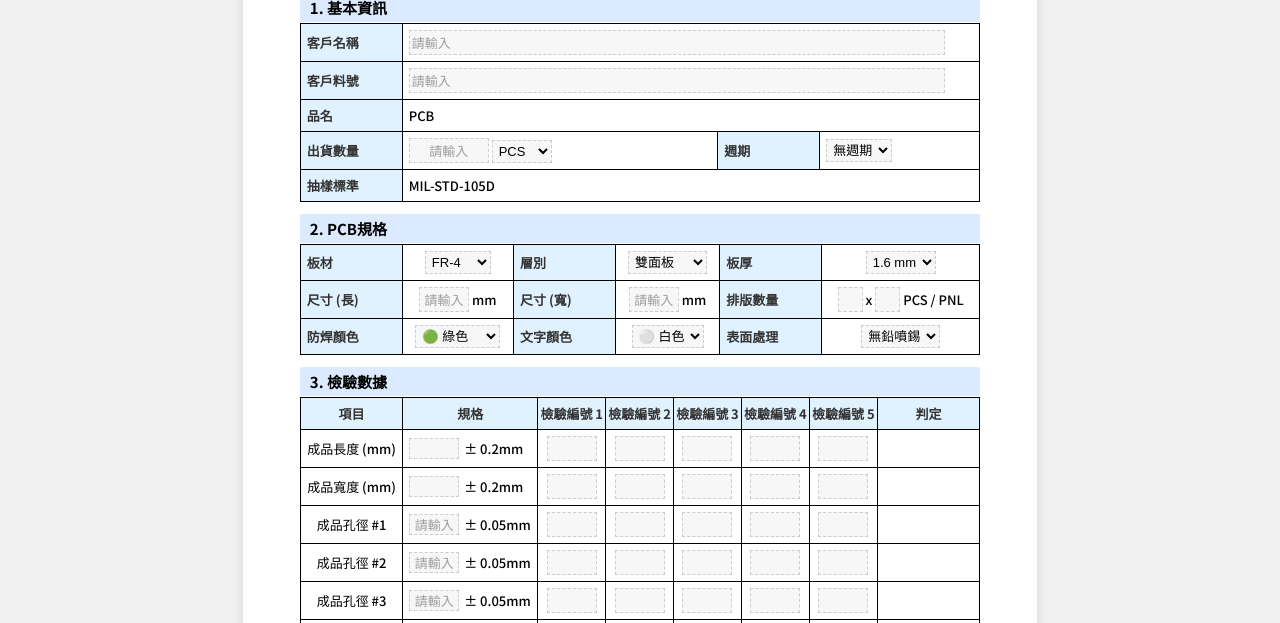
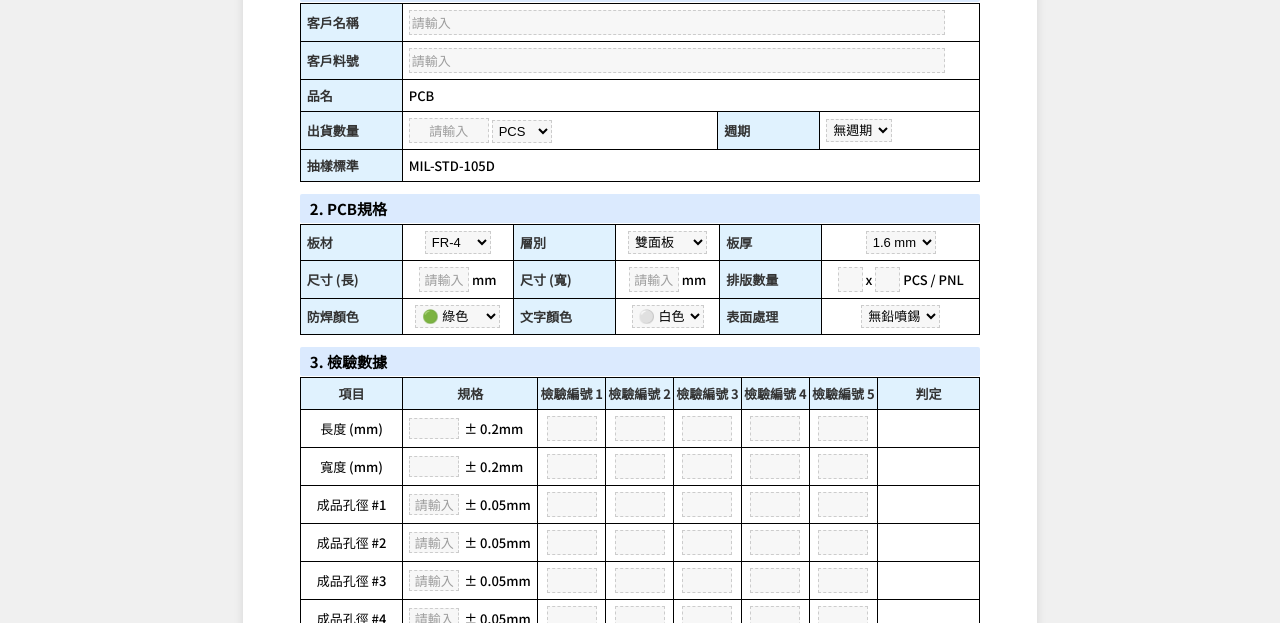
Before and after one commit to Vo1en/JS-PCB, a plain HTML site: page test1.html in a window 1280 px wide. Shown: the part 317-940 px from the top of the page. Drawn offline with Linux system fonts and the light colour scheme; files whose address does not match are found by name.

Commit message:
Update test1.html

```diff
--- a/test1.html
+++ b/test1.html
@@ -160,8 +160,8 @@
         .page-container {
             width: 210mm; /* A4 width */
             background-color: white;
-            /* 電腦版邊距 */
-            margin: 20px auto;
+            /* 修改：margin-top 設為 0，消除電腦版灰色間距 */
+            margin: 0 auto 20px auto;
             padding: 15mm;
             box-shadow: 0 0 10px rgba(0,0,0,0.1);
             box-sizing: border-box;
@@ -460,14 +460,13 @@
                 padding-top: 130px !important;
             }
 
-            /* 修正間距 #2: 消除紙張上方多餘邊距 */
+            /* 修正間距 #2: 消除手機版上方多餘邊距，margin 設為 0 */
             .page-container {
                 width: 100%;
                 padding: 12px;
                 padding-bottom: 20px;
                 box-shadow: none;
                 margin: 0 !important;      /* 重要：將外距歸零 */
-                margin-top: 5px !important; /* 留一點點縫隙美觀，若要完全無縫可改 0 */
             }
 
             /* Header Adjustments for Mobile */
@@ -921,7 +920,7 @@
                 </thead>
                 <tbody>
                     <tr data-item="length">
-                        <td>成品長度 (mm)</td>
+                        <td>長度 (mm)</td>
                         <td>
                             <span contenteditable="true" class="editable-nominal" id="spec-length-nominal" oninput="populateAllInspectionData()"></span>
                             <span class="tolerance-display" id="tol-display-length"> &plusmn; <span class="spec-tolerance" data-tolerance="0.2">0.2</span>mm</span>
@@ -934,7 +933,7 @@
                         <td class="center-text judgment-field"></td>
                     </tr>
                     <tr data-item="width">
-                        <td>成品寬度 (mm)</td>
+                        <td>寬度 (mm)</td>
                         <td>
                             <span contenteditable="true" class="editable-nominal" id="spec-width-nominal" oninput="populateAllInspectionData()"></span>
                             <span class="tolerance-display" id="tol-display-width"> &plusmn; <span class="spec-tolerance" data-tolerance="0.2">0.2</span>mm</span>
```
